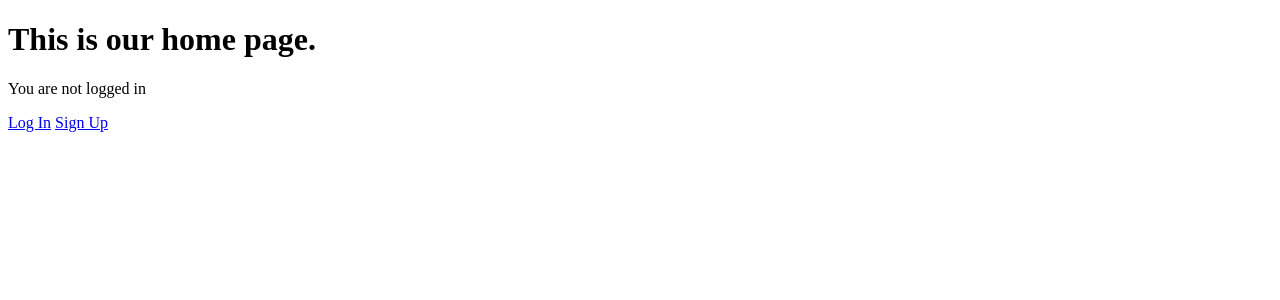
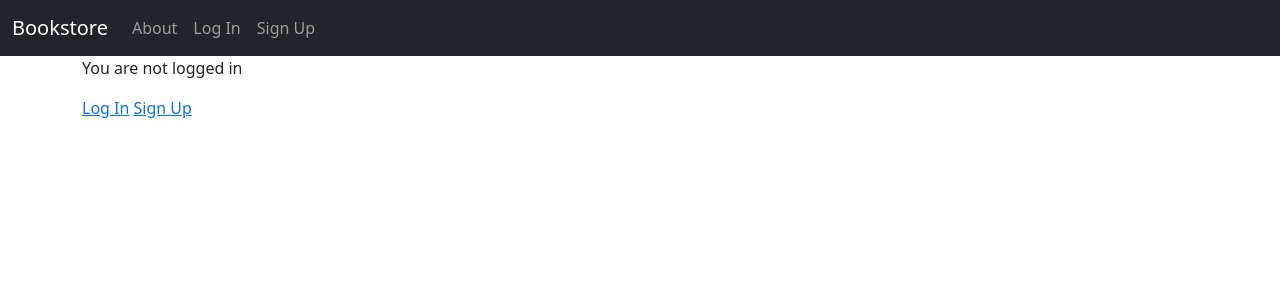
Before and after one commit to SamuelIbanga5/Bookstore-app, a Django app: page / in a window 1280 px wide. Shown: the top 300 px of the page. Run offline with Django 4.2, Linux system fonts and the light colour scheme; parts of the project's set-up code (start-up, migrations or seed data) failed here and were passed over.

Commit message:
Updated _base.html

```diff
--- a/templates/_base.html
+++ b/templates/_base.html
@@ -1,15 +1,59 @@
+{% load static %}
 <!DOCTYPE html>
 <html lang="en">
+
 <head>
     <meta charset="UTF-8">
     <meta http-equiv="X-UA-Compatible" content="IE=edge">
     <meta name="viewport" content="width=device-width, initial-scale=1.0">
+    <!-- Bootstrap CSS -->
+    <link rel="stylesheet" href="https://cdn.jsdelivr.net/npm/bootstrap@5.2.3/dist/css/bootstrap.min.css"
+        rel="stylesheet" integrity="sha384-rbsA2VBKQhggwzxH7pPCaAqO46MgnOM80zW1RWuH61DGLwZJEdK2Kadq2F9CUG65"
+        crossorigin="anonymous">
+    <!-- CSS -->
+    <link rel="stylesheet" href="{% static 'css/base.css' %}">
     <title>{% block title %}BookStore{% endblock title %}</title>
 </head>
+
 <body>
-    <div class="container">
+    <nav class="navbar navbar-expand-md navbar-dark fixed-top bg-dark">
+        <div class="container-fluid">
+            <a href="#" class="navbar-brand">Bookstore</a>
+            <button class="navbar-toggler" type="button" data-bs-toggle="collapse" data-bs-target="#navbarCollapse"
+                aria-controls="navbarCollapse" aria-expanded="false" aria-label="Toggle navigation">
+                <span class="navbar-toggler-icon"></span>
+            </button>
+            <div class="collapse navbar-collapse" id="navbarCollapse">
+                <ul class="navbar-nav me-auto mb-2 mb-md-0">
+                    <li class="nav-item">
+                        <a href="{% url 'about' %}" class="nav-link">About</a>
+                    </li>
+                    {% if user.is_authenticated %}
+                    <li class="nav-item">
+                        <a href="{% url 'logout' %}" class="nav-link">Log Out</a>
+                    </li>
+                    {% else %}
+                    <li class="nav-item">
+                        <a href="{% url 'login' %}" class="nav-link">Log In</a>
+                    </li>
+                    <li class="nav-item">
+                        <a href="{% url 'signup' %}" class="nav-link">Sign Up</a>
+                    </li>
+                    {% endif %}
+                </ul>
+            </div>
+        </div>
+    </nav>
+    <div class=" container">
         {% block content %}
         {% endblock content %}
     </div>
+    <!-- Bootstrap JavaScript -->
+    <script src="https://cdn.jsdelivr.net/npm/bootstrap@5.2.3/dist/js/bootstrap.bundle.min.js"
+        integrity="sha384-kenU1KFdBIe4zVF0s0G1M5b4hcpxyD9F7jL+jjXkk+Q2h455rYXK/7HAuoJl+0I4"
+        crossorigin="anonymous"></script>
+    <!-- JavaScript -->
+    <script src="{% static 'js/base.js' %}"></script>
 </body>
+
 </html>
```
